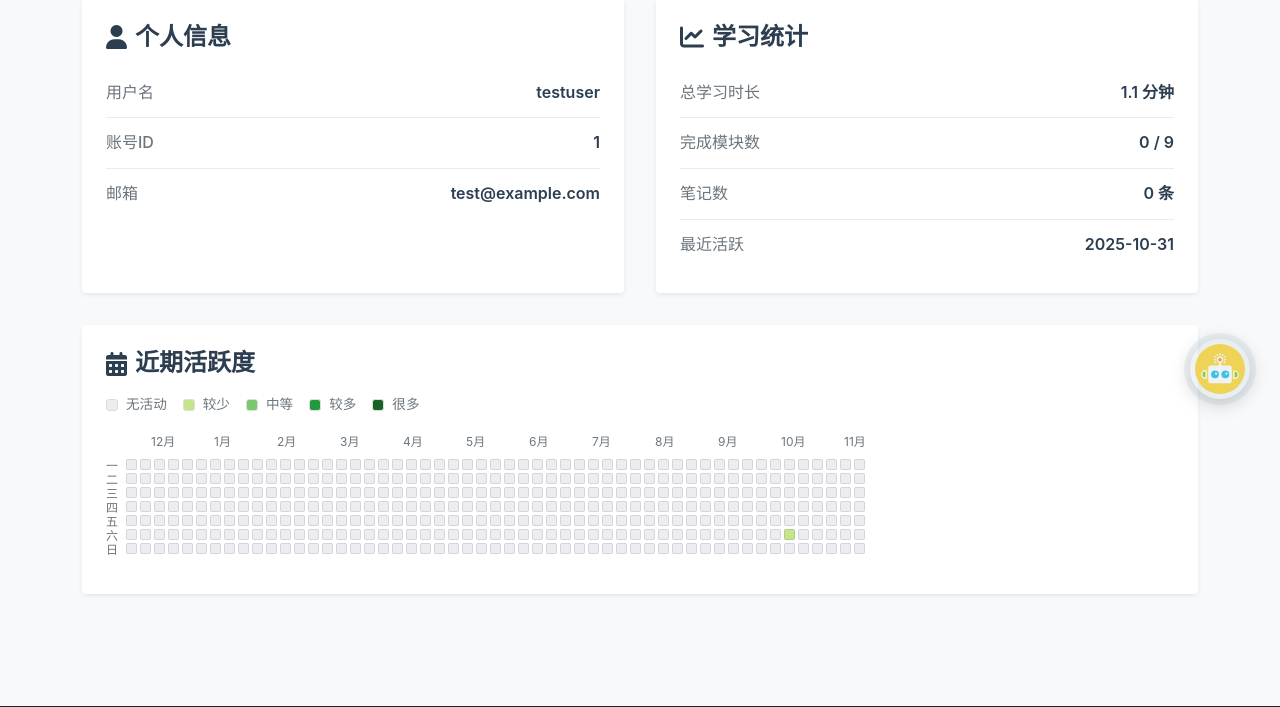
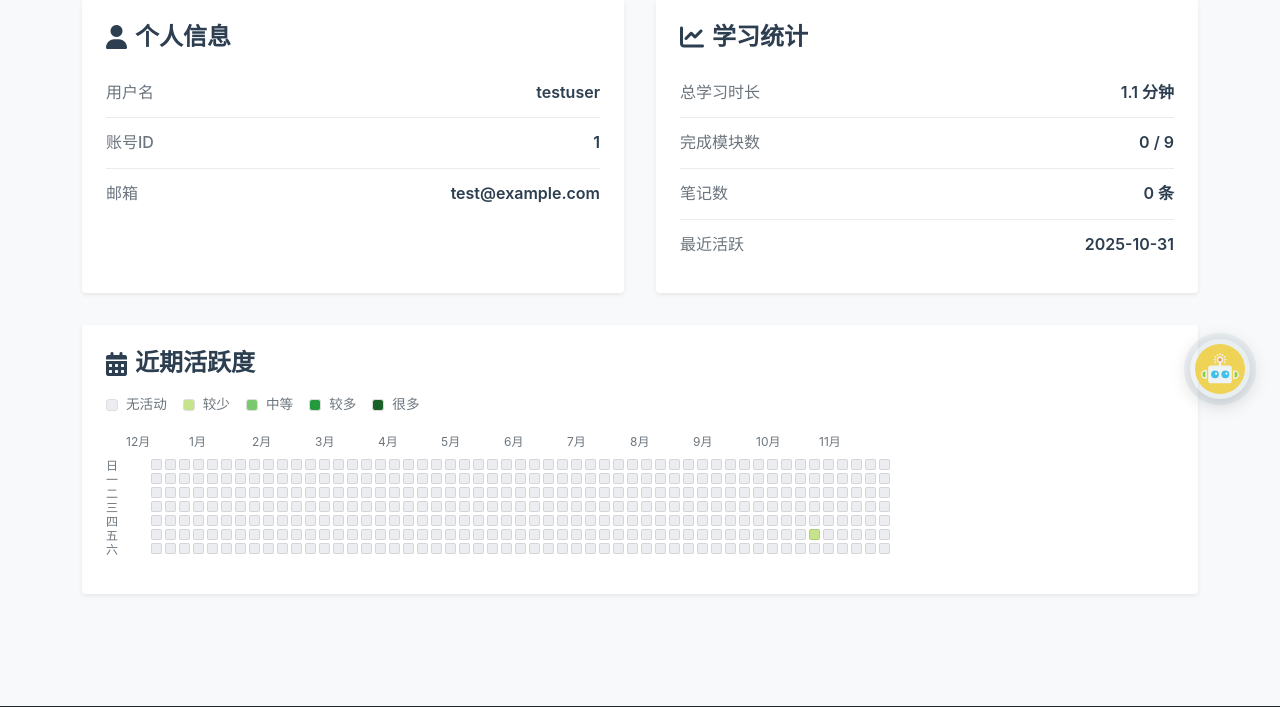
Before and after one commit to SE-SUFE-Team/PythonLearnHub, a Flask app: page /profile in a window 1280 px wide. Shown: the part 371-1078 px from the top of the page. Run offline with Flask 3, Linux system fonts and the light colour scheme; the visitor is signed in with stand-in values (Sample User, id 1); some libraries are stand-ins or nearby versions.

Commit message:
Fix: active months and week icon

```diff
--- a/templates/profile.html
+++ b/templates/profile.html
@@ -204,16 +204,24 @@
     }
 
     .activity-graph {
+        margin-left: 25px; /* 右移 */
         display: flex;
         gap: 3px;
         flex-wrap: wrap;
         margin-bottom: 1rem;
     }
 
-    .activity-month {
-        display: flex;
+    /* .activity-month {
+        text-align: left;
+        display: block;
         flex-direction: column;
         gap: 3px;
+    } */
+    .activity-months {
+        margin-left: 0 !important;
+        padding-left: 0 !important;
+        transform: none !important;
+        left: 0 !important;
     }
 
     .activity-week {
@@ -460,13 +468,13 @@
         <div class="activity-weekdays">
             <div class="activity-weekday"></div>
             <div class="activity-weekday"></div>
+            <div class="activity-weekday">日</div>
             <div class="activity-weekday">一</div>
             <div class="activity-weekday">二</div>
             <div class="activity-weekday">三</div>
             <div class="activity-weekday">四</div>
             <div class="activity-weekday">五</div>
             <div class="activity-weekday">六</div>
-            <div class="activity-weekday">日</div>
         </div>
         <div class="flex-grow-1">
             <div class="activity-months" id="activityMonths"></div>
```
